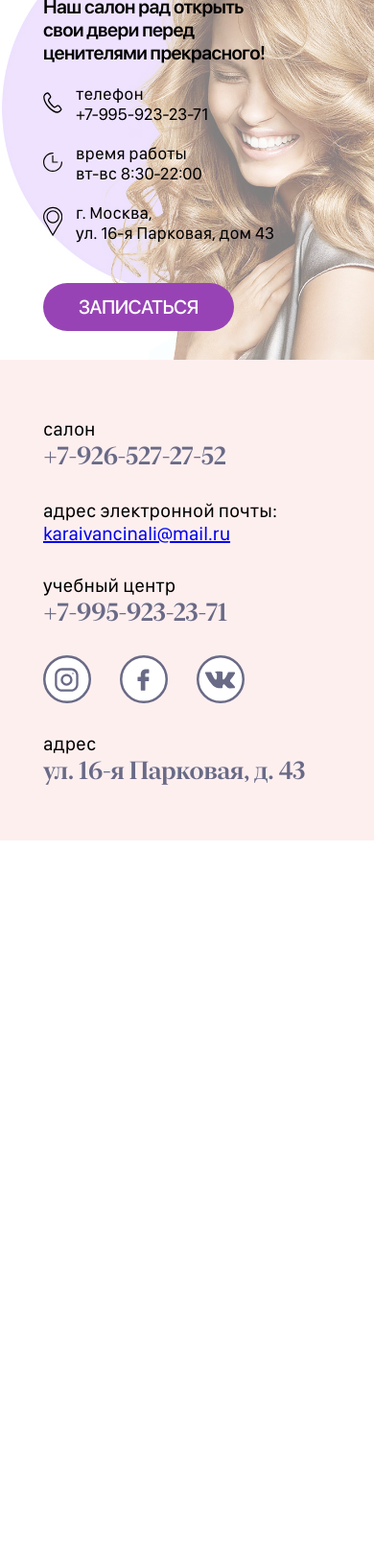
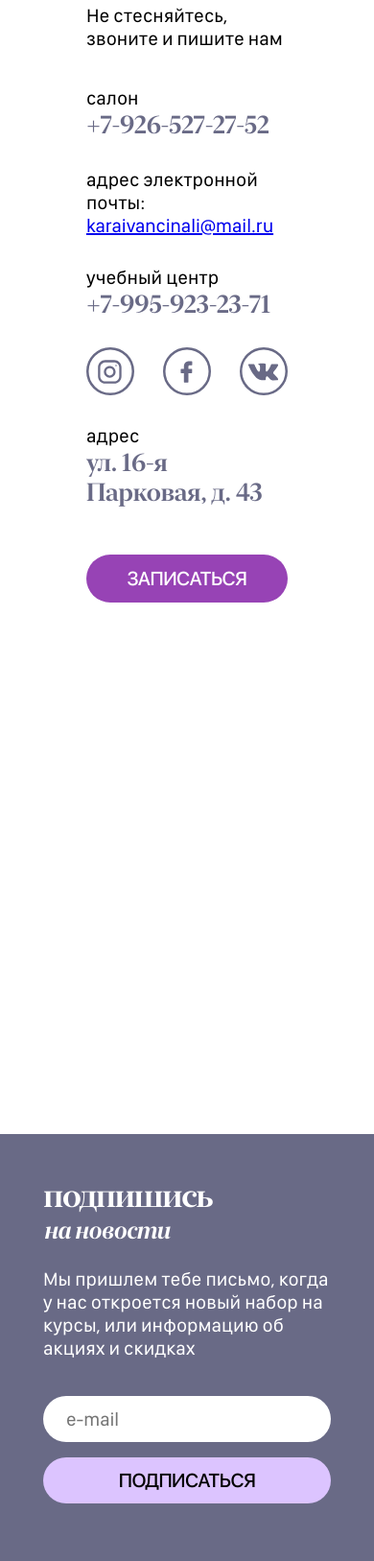
Before and after one commit to IrinaBreus/ISElit.io, a website: page src/contacts.html in a window 390 px wide. Shown: the part 283-1910 px from the top of the page at 96% size. Before the commit the page ends 1159 px from the top, so only its background shows below. Drawn offline with nearby package versions, Linux system fonts and the light colour scheme; files that its build step writes are made by us from their sources; files whose address does not match are found by name.

Commit message:
add contact

```diff
--- a/src/contacts.html
+++ b/src/contacts.html
@@ -9,14 +9,8 @@
         <link rel="stylesheet" href="css/style.min.css">
     </head>
     <body>
-        <header class="header">
+        <header class="header contact-header header__second">
             <div class="container">
-
-                <picture class="header__bg">
-                    <source media="(min-width: 1201px)" srcset="img/girl1.jpg">
-                <source media="(max-width: 1200px)" srcset="img/girl1_mini.jpg">
-                <img src="img/girl1.jpg" alt="girl">
-                </picture>
                 <nav class="header__nav">
                     <div class="header__logo">
                         <img src="img/logo_PICT.png" alt="logo">
@@ -60,43 +54,16 @@
                         <span></span>
                     </div>
                 </nav>
-                <div class="header__main">
-                    <div class="header__content">
-                        <h1 class="title title_dark header__title">создай свой имидж <br><span>прической</span></h1>
-                        <h3 class="subtitle subtitle_bold header__descr">Наш салон рад открыть <br> свои двери перед <br> ценителями прекрасного!</h3>
-                        <div class="header__contacts">
-                            <svg>
-                                <use xlink:href="icons/symbol-defs.svg#icon-Phone"></use>
-                            </svg>
-                            <p>телефон <br>
-                                +7-995-923-23-71
-                            </p>
-                            <svg>
-                                <use xlink:href="icons/symbol-defs.svg#icon-Clock"></use>
-                            </svg>
-                            <p>
-                                время работы <br>
-                                вт-вс 8:30-22:00
-                            </p>
-                            <svg>
-                                <use xlink:href="icons/symbol-defs.svg#icon-GEO"></use>
-                            </svg>
-                            <p>
-                                г. Москва, <br>
-                                ул. 16-я Парковая, дом 43
-                            </p>
-                        </div>
-                        <button class="btn btn_dark header__btn">ЗАПИСАТЬСЯ</button>
-                    </div>
-                </div>
             </div>
         </header>
 
-
-
-        <footer class="footer">
-            <div class="container">
-                <div class="footer__container">
+        <section class="contact__main">
+            <div class="contact__content">
+                <h2 class="title2 contact__title">Наши <br>
+                    <span class="title2_big">контакты</span>
+                </h2>
+                <div class="contact__text">Не стесняйтесь, звоните и пишите нам</div>
+                <div class="contact__contacts">
                     <div class="footer__contact">
                         салон <br>
                         <a class="footer__phone" href="tel:+7-926-527-27-52">+7-926-527-27-52</a>
@@ -125,26 +92,30 @@
                         <span class="footer__phone" href="#">ул. 16-я Парковая, д. 43</span>
                     </div>
                 </div>
+                <button class="btn btn_dark contact__btn">ЗАПИСАТЬСЯ</button>
+                <div class="contact__img">
+                    <img src="img/contact_img.png" alt="салон парикмахерской">
+                </div>
+            </div>
+            <div class="contact__map">
+                <iframe src="https://yandex.ru/map-widget/v1/?um=constructor%3A856a0602d4cf67d1f5a2b4947de203c8efb8f18a2a2aa0473b8ba1e709f2c19e&amp;source=constructor" frameborder="0"></iframe>
+            </div>
+        </section>
 
+
+        <section class="contact__subscribe">
+            <div class="container">
+                <h2 class="title title_light title_mini contact__subtitle">
+                    <span>подпишись</span><br>
+                    на новости
+                </h2>
+                <p class="contact__text contact__text_white">Мы пришлем тебе письмо, когда у нас откроется новый набор на курсы, или информацию об акциях и скидках</p>
+                <form class="contact__form ">
+                    <input type="email" placeholder="e-mail" class="contact__input">
+                    <button class="btn btn_light btn_p85">ПОДПИСАТЬСЯ</button>
+                </form>
             </div>
-        </footer>
-
-        <div class="hamburger">
-            <ul class="hamburger-menu">
-                <li class="menu-active"><a href="#" >Салон</a></li>
-                <li><a href="#">Учебный центр</a>
-                    <ul class="hamburger-submenu">
-                        <li><a href="#">Курсы парикмахеров</a></li>
-                        <li><a href="#">Курсы маникюра</a></li>
-                    </ul>
-                </li>
-                <li><a href="#">Акции</a></li>
-                <li><a href="#">Контакты</a></li>
-            </ul>
-        </div>
-    <!-- <svg>
-        <use xlink:href="icons/symbol-defs.svg#icon-Brush"></use>
-    </svg> -->
+        </section>
     <script src="js/script.js"></script>
 
 
--- a/src/sass/base/_btns.scss
+++ b/src/sass/base/_btns.scss
@@ -48,6 +48,9 @@
     &_p58 {
         padding: 12px 58px;
     }
+    &_p85 {
+        padding: 18px 85px;
+    }
     &_form {
         width: 100%;
         padding: 12px 0;
--- a/src/sass/base/_typography.scss
+++ b/src/sass/base/_typography.scss
@@ -116,7 +116,7 @@
     }
     .title2 {
         &_big {
-            font-size: 84px;
+            font-size: 76px;
         }
         &_circle {
             font-size: 54px;
--- /dev/null
+++ b/src/sass/blocks/_contact-main.scss
@@ -0,0 +1,245 @@
+.contact {
+    &__main {
+        display: grid;
+        grid-template-columns: repeat(2, 1fr);
+    }
+    &__map {
+        iframe {
+            width: 100%;
+            height: 100%;
+            object-fit: cover;
+        }
+    }
+    &__content {
+        display: grid;
+        grid-template-columns: 2fr 6fr 1fr;
+        padding: 64px 0 98px 0;
+        margin-left: 41px;
+        & > * {
+            grid-column: 2 / 3;
+        }
+    }
+    &__title {
+        margin-bottom: 36px;
+        margin-left: -41px;
+    }
+    &__subtitle {
+        span {
+            margin-left: -10px;
+        }
+        margin-bottom: 24px;
+    }
+    &__text {
+        font-family: var(--sfc);
+        font-size: 26px;
+        font-weight: 400;
+        margin-bottom: 68px;
+        &_white {
+            color: var(--white);
+            margin-left: 40px;
+            width: 75%;
+        }
+    }
+    &__contacts {
+        display: grid;
+        grid-template-rows: auto;
+        gap: 42px;
+        margin-bottom: 130px;
+    }
+    &__btn {
+        margin-bottom: 98px;
+        width: max-content;
+        margin-left: -41px;
+    }
+    &__img {
+        width: 100%;
+        img {
+            width: 100%;
+        }
+    }
+    &__subscribe {
+        background: var(--gray);
+        padding: 94px 0 130px 0;
+    }
+    &__form {
+        width: 70%;
+        margin: 0 auto;
+        display: grid;
+        grid-template-columns: 4fr 1fr 3fr;
+        input {
+            border-radius: 33px;
+            border: none;
+            grid-area: 1 / 1 / 2 / 3;
+            padding: 16px 24px;
+            color: #B4B4C2;
+            font-family: var(--sfc);
+            font-size: 26px;
+            line-height: normal;
+        }
+        button {
+            grid-area: 1 / 2 / 2 / 4;
+            padding: 16px 0;
+            font-size: 26px;
+        }
+    }
+}
+
+
+@media (max-width: 992px) {
+    .contact {
+        &__content {
+            grid-template-columns: 1fr 4fr 1fr;
+            gap: 0;
+            padding: 54px 0 78px 0;
+            margin-left: 0;
+        }
+        &__title {
+            margin-bottom: 30px;
+            margin-left: 0;
+        }
+        &__subtitle {
+            span {
+                margin-left: 0;
+            }
+            margin-bottom: 24px;
+        }
+        &__text {
+            font-size: 22px;
+            margin-bottom: 48px;
+        }
+        &__contacts {
+            gap: 42px;
+            margin-bottom: 60px;
+        }
+        &__btn {
+            margin-bottom: 68px;
+        }
+        &__img {
+            width: 90%;
+            margin: 0 auto;
+        }
+        &__subscribe {
+            padding: 74px 0 100px 0;
+        }
+        &__form {
+            width: 85%;
+        }
+    }
+}
+
+@media (max-width: 768px) {
+    .contact {
+        &__content {
+            display: grid;
+            grid-template-columns: 2fr 6fr 1fr;
+            padding: 54px 0 78px 0;
+            margin-left: 0;
+        }
+        &__title {
+            margin-bottom: 26px;
+            margin-left: 0;
+        }
+        &__subtitle {
+
+            span {
+                margin-left: 0;
+            }
+            margin-bottom: 24px;
+        }
+        &__text {
+            font-size: 20px;
+            margin-bottom: 48px;
+            &_white {
+                width: 80%;
+            }
+        }
+        &__contacts {
+            display: grid;
+            grid-template-rows: auto;
+            gap: 32px;
+            margin-bottom: 60px;
+        }
+        &__btn {
+            margin-bottom: 60px;
+            width:100%;
+            margin-left: 0;
+        }
+        &__img {
+            width: 80%;
+        }
+        &__subscribe {
+            background: var(--gray);
+            padding: 64px 0 80px 0;
+        }
+        &__form {
+            width: 90%;
+            input {
+                font-size: 22px;
+            }
+            button {
+                font-size: 22px;
+            }
+        }
+    }
+}
+
+@media (max-width: 576px) {
+    .contact {
+        &__main {
+            grid-template-columns: 1fr;
+        }
+        &__map {
+            height: 60vh;
+        }
+        &__content {
+            display: grid;
+            grid-template-columns: 1fr min-content 1fr;
+            padding: 34px 0 48px 0;
+            margin-left: 0;
+        }
+        &__title {
+            margin-bottom: 26px;
+        }
+        &__subtitle {
+            margin-bottom: 24px;
+        }
+        &__text {
+            font-size: 20px;
+            margin-bottom: 38px;
+            &_white {
+                margin-left: 0;
+                width: 100%;
+            }
+        }
+        &__contacts {
+            display: grid;
+            grid-template-rows: auto;
+            gap: 30px;
+            margin-bottom: 50px;
+        }
+        &__btn {
+            margin-bottom:0;
+        }
+        &__img {
+            display: none;
+        }
+        &__subscribe {
+            padding: 44px 0 60px 0;
+        }
+        &__form {
+            width: 100%;
+            grid-template-columns: 1fr;
+            gap: 16px;
+            input {
+                grid-area: 1 / 1 / 2 / 2;
+                padding: 12px 24px;
+                font-size: 20px;
+            }
+            button {
+                grid-area: 2 / 1 / 3 / 2;
+                padding: 12px 0;
+                font-size: 20px;
+            }
+        }
+    }
+}
```
Also changed, not shown: dist/contacts.html, dist/css/style.css, dist/css/style.min.css, dist/img/contact_img.png (added), dist/img/contact_img.webp (added), src/img/contact_img.png (added).
